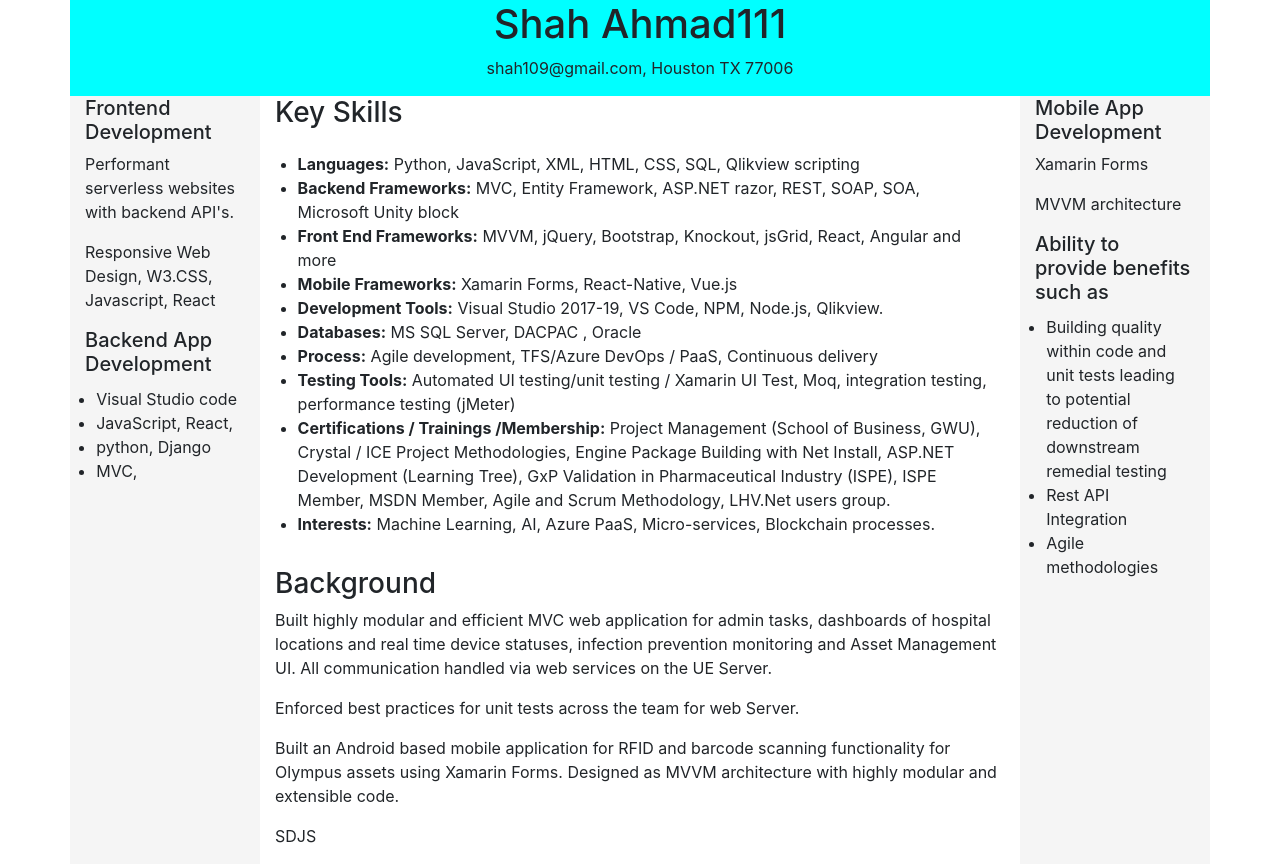
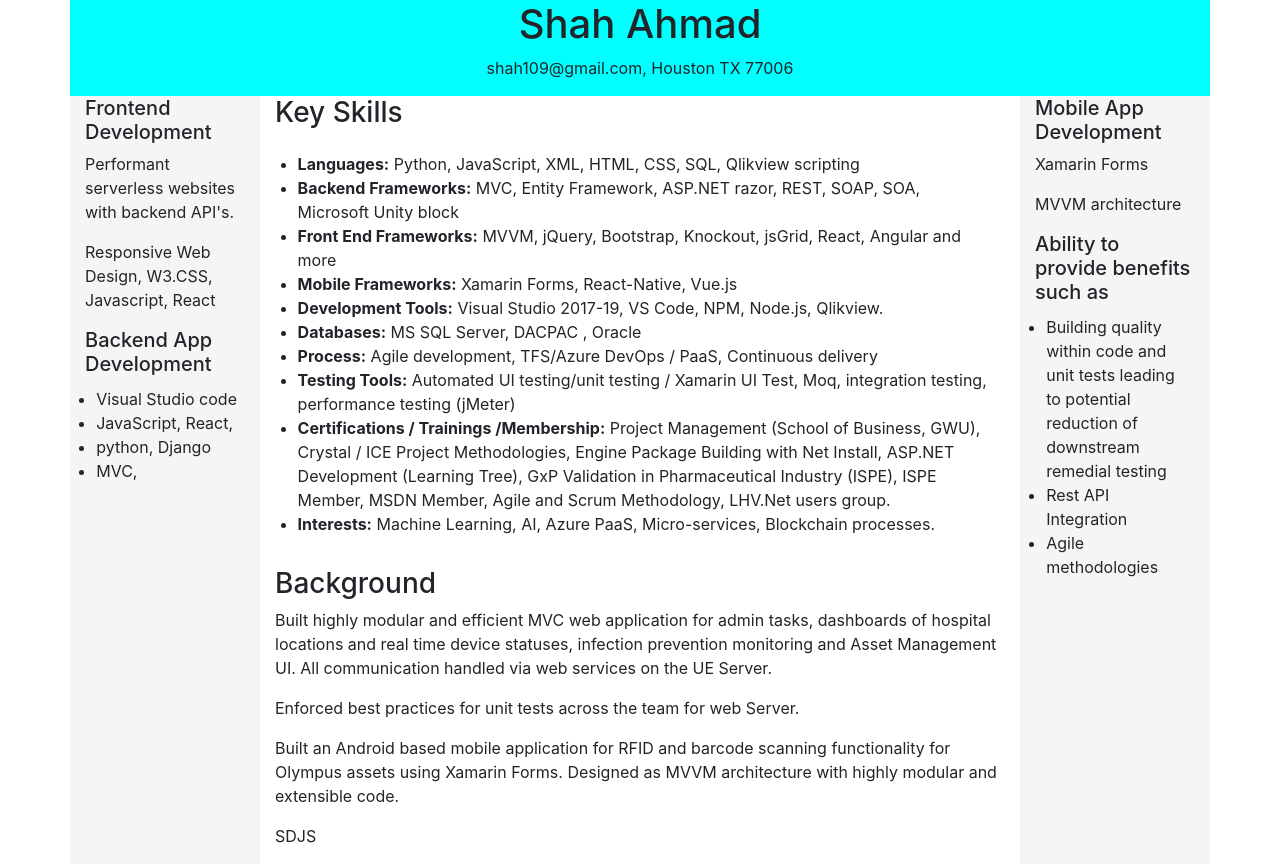
Before and after one commit to shah109/ShahResume-AI, a plain HTML site: page index.html in a window 1280 px wide. Drawn offline with nearby package versions, Linux system fonts and the light colour scheme.

Commit message:
test commit

```diff
--- a/index.html
+++ b/index.html
@@ -16,7 +16,7 @@
     <div class="container">
       <div class="row">
         <div class="text-center headerText col-sm-12">
-          <h1>Shah Ahmad111</h1>
+          <h1>Shah Ahmad</h1>
           <p>shah109@gmail.com, Houston TX 77006</p>
         </div>
 
```
